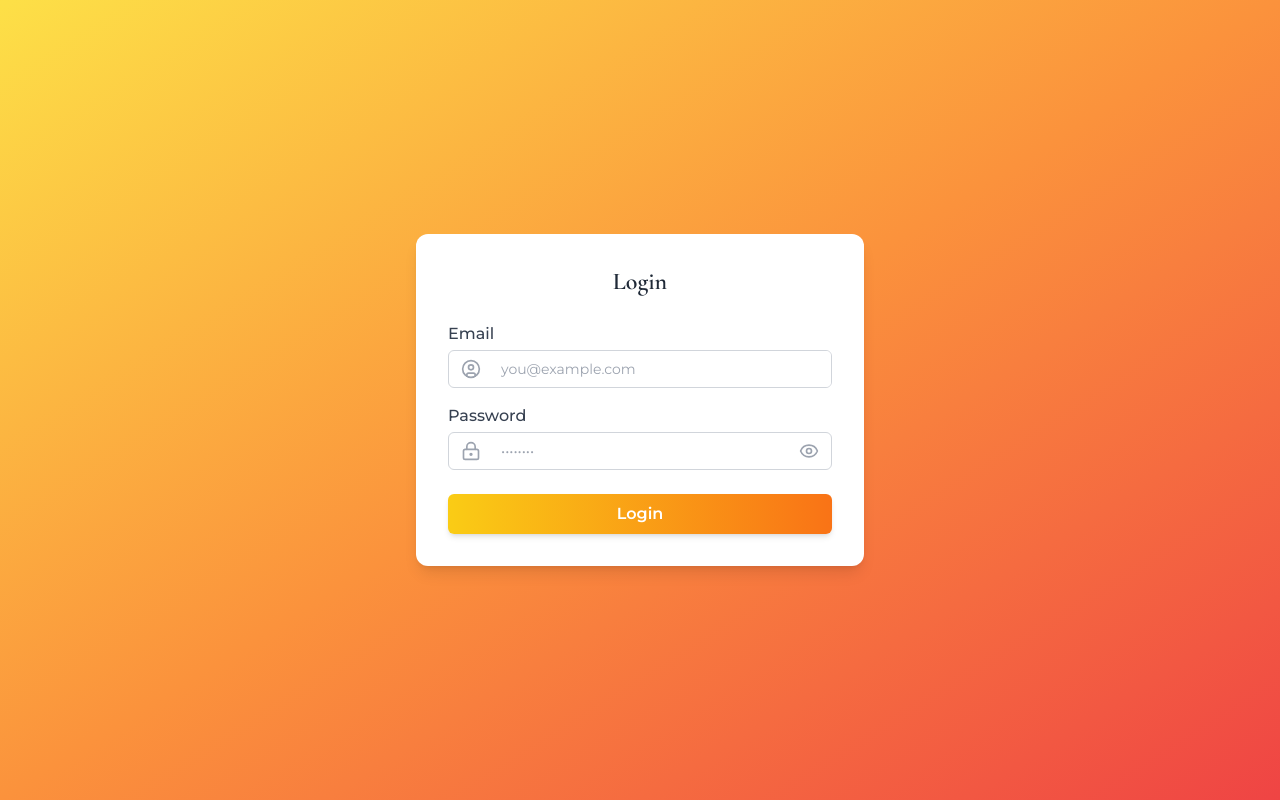
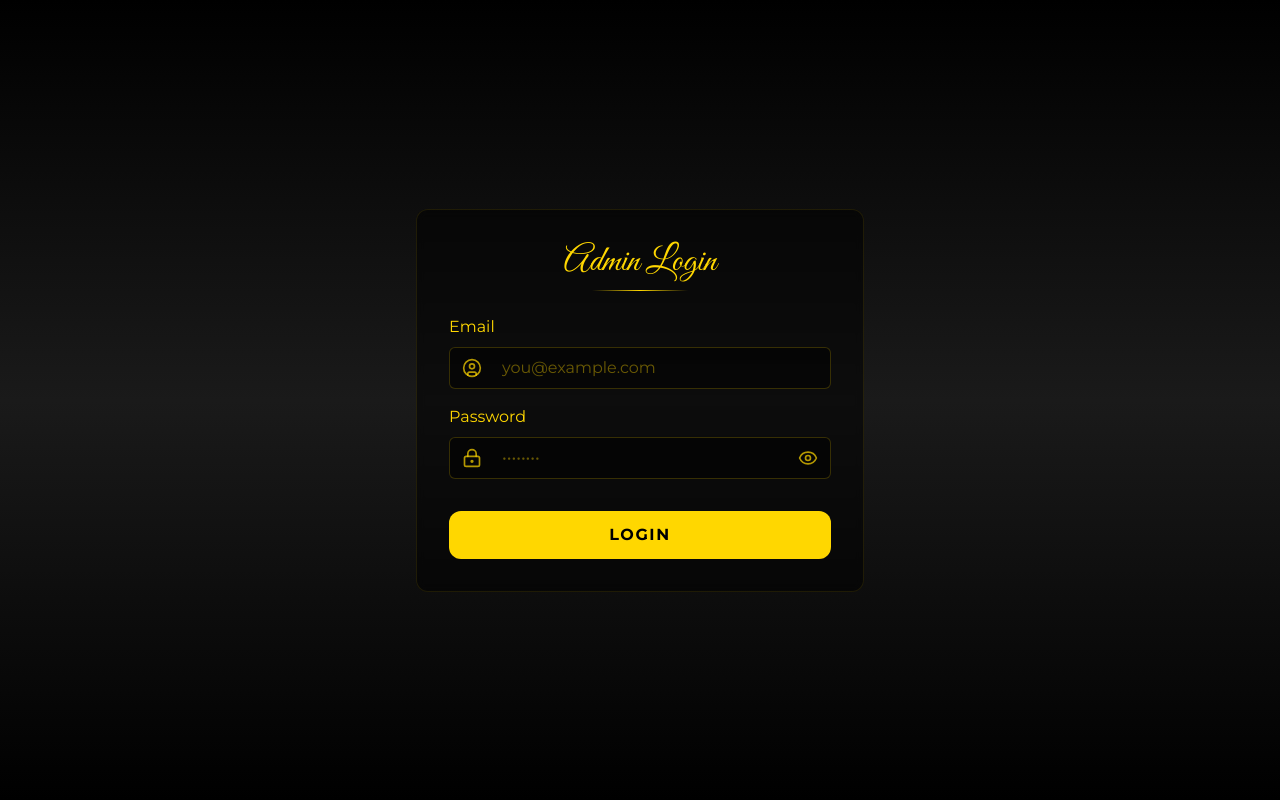
Before and after one commit to Apex10A/celebrating-aunty40, a Next.js app: page /admin/login in a window 1280 px wide. Built offline with nearby package versions, Linux system fonts and the light colour scheme.

Commit message:
fix: admin login page

```diff
--- a/src/pages/admin/login.tsx
+++ b/src/pages/admin/login.tsx
@@ -1,4 +1,4 @@
-import { label } from "framer-motion/client";
+import Head from "next/head";
 import { Eye, EyeOff, LockKeyholeIcon, UserCircle } from "lucide-react";
 import React, { useState } from "react";
 import { Credentials, Login } from "@/services/auth";
@@ -38,21 +38,24 @@ const LoginForm: React.FC = () => {
   };
 
   return (
-    <div className="min-h-screen flex items-center justify-center bg-gradient-to-br from-yellow-300 via-orange-400 to-red-500 px-4">
-      <div className="w-full max-w-md bg-white p-8 rounded-xl shadow-lg">
-        <h2 className="text-2xl font-semibold text-center text-gray-800 mb-6">
-          Login
-        </h2>
+    <>
+      <Head>
+        <title>Admin Login - 40 & 15 Years Celebration</title>
+        <meta name="description" content="Admin login for the celebration CMS" />
+        <meta name="viewport" content="width=device-width, initial-scale=1.0" />
+      </Head>
+      <div className="min-h-screen flex items-center justify-center bg-gradient-to-b from-black via-[#1a1a1a] to-black px-4">
+        <div className="w-full max-w-md bg-black/50 backdrop-blur-sm p-6 md:p-8 rounded-xl border border-[#FFD700]/10">
+          <h2 className="font-decorative text-3xl md:text-4xl text-[#FFD700] text-center mb-2">Admin Login</h2>
+          <div className="h-px w-24 mx-auto bg-gradient-to-r from-transparent via-[#FFD700] to-transparent mb-6"></div>
           <form onSubmit={handleLogin}>
             {/* Email Input */}
-          <div className="mb-4 relative">
-            <label
-              htmlFor="email"
-              className="block text-gray-700 font-medium mb-1">
+            <div className="mb-4">
+              <label htmlFor="email" className="block text-[#FFD700] mb-2 text-sm md:text-base">
                 Email
               </label>
-            <div className="flex items-center border border-gray-300 rounded-md overflow-hidden focus-within:ring-2 focus-within:ring-yellow-400">
-              <span className="px-3 text-gray-400">
+              <div className="flex items-center bg-black/50 border border-[#FFD700]/20 rounded-md overflow-hidden focus-within:border-[#FFD700] focus-within:ring-1 focus-within:ring-[#FFD700]">
+                <span className="px-3 text-[#FFD700]/70">
                   <UserCircle className="h-5 w-5" />
                 </span>
                 <input
@@ -60,7 +63,7 @@ const LoginForm: React.FC = () => {
                   id="email"
                   placeholder="you@example.com"
                   value={credentials ? credentials.email : ""}
-                className="w-full py-2 px-2 outline-none text-sm"
+                  className="w-full py-2 px-2 bg-transparent text-white placeholder:text-[#FFD700]/40 outline-none text-sm md:text-base"
                   onChange={(e) =>
                     setCredentials(
                       (curr) =>
@@ -76,21 +79,19 @@ const LoginForm: React.FC = () => {
             </div>
 
             {/* Password Input */}
-          <div className="mb-6 relative">
-            <label
-              htmlFor="password"
-              className="block text-gray-700 font-medium mb-1">
+            <div className="mb-6">
+              <label htmlFor="password" className="block text-[#FFD700] mb-2 text-sm md:text-base">
                 Password
               </label>
-            <div className="flex items-center border border-gray-300 rounded-md overflow-hidden focus-within:ring-2 focus-within:ring-yellow-400">
-              <span className="px-3 text-gray-400">
+              <div className="flex items-center bg-black/50 border border-[#FFD700]/20 rounded-md overflow-hidden focus-within:border-[#FFD700] focus-within:ring-1 focus-within:ring-[#FFD700]">
+                <span className="px-3 text-[#FFD700]/70">
                   <LockKeyholeIcon className="h-5 w-5" />
                 </span>
                 <input
                   type={showPassword ? "text" : "password"}
                   id="password"
                   placeholder="••••••••"
-                className="w-full py-2 px-2 outline-none text-sm"
+                  className="w-full py-2 px-2 bg-transparent text-white placeholder:text-[#FFD700]/40 outline-none text-sm md:text-base"
                   required
                   value={credentials ? credentials.password : ""}
                   onChange={(e) =>
@@ -106,12 +107,10 @@ const LoginForm: React.FC = () => {
                 <button
                   type="button"
                   onClick={togglePassword}
-                className="px-3 text-gray-400 hover:text-yellow-500 focus:outline-none">
-                {showPassword ? (
-                  <EyeOff className="h-5 w-5" />
-                ) : (
-                  <Eye className="h-5 w-5" />
-                )}
+                  className="px-3 text-[#FFD700]/70 hover:text-[#FFD700] focus:outline-none"
+                  aria-label={showPassword ? "Hide password" : "Show password"}
+                >
+                  {showPassword ? <EyeOff className="h-5 w-5" /> : <Eye className="h-5 w-5" />}
                 </button>
               </div>
             </div>
@@ -119,12 +118,14 @@ const LoginForm: React.FC = () => {
             {/* Submit Button */}
             <button
               type="submit"
-            className="w-full text-white font-semibold py-2 rounded-md shadow-md active:scale-95 transition-all duration-500 ease-in-out gradient-button">
+              className="w-full py-3 bg-[#FFD700] text-black rounded-xl hover:bg-[#FFD700]/90 transition-all duration-300 mt-2 disabled:opacity-50 disabled:cursor-not-allowed font-bold tracking-widest uppercase text-sm md:text-base"
+            >
               {isLoading ? "Loading..." : "Login"}
             </button>
           </form>
         </div>
       </div>
+    </>
   );
 };
 
--- a/src/pages/gallery.tsx
+++ b/src/pages/gallery.tsx
@@ -125,32 +125,33 @@ const GalleryPage = () => {
           name="description"
           content="Memory gallery from Funmbi's 40th Birthday and 15th Wedding Anniversary Celebration"
         />
+        <meta name="viewport" content="width=device-width, initial-scale=1.0" />
       </Head>
       <div className="min-h-screen bg-gradient-to-b from-black via-[#1a1a1a] to-black">
         <Navigation />
-        <div className="pt-32 pb-24 px-4">
+        <div className="pt-44 md:pt-[250px] pb-16 md:pb-24 px-4">
           <div className="max-w-7xl mx-auto">
             <motion.div
               initial={{ opacity: 0, y: 20 }}
               animate={{ opacity: 1, y: 0 }}
               transition={{ duration: 0.8 }}
-              className="text-center mb-12">
-              <h1 className="font-decorative text-5xl text-[#FFD700] mb-4">
+              className="text-center mb-8 md:mb-12">
+              <h1 className="font-decorative text-3xl md:text-5xl text-[#FFD700] mb-4">
                 Memory Gallery
               </h1>
               <div className="h-px w-32 sm:w-40 mx-auto bg-gradient-to-r from-transparent via-[#FFD700] to-transparent mb-6"></div>
-              <p className="text-lg sm:text-xl text-[#FFD700]/80 font-light tracking-wide">
+              <p className="text-gray-300 text-sm md:text-lg max-w-[70%] md:max-w-full mx-auto">
                 Relive the beautiful moments from our celebration
               </p>
             </motion.div>
 
             {/* Category Filter */}
-            <div className="flex flex-wrap justify-center gap-4 mb-12 sm:mb-16">
+            <div className="flex flex-wrap justify-center gap-3 md:gap-4 mb-8 md:mb-12">
               {categories?.map((category) => (
                 <button
                   key={category}
                   onClick={() => { setSelectedCategory(category); if (category !== "all") setUploadCategory(category); }}
-                  className={`px-6 py-3 rounded-full transition-all duration-300 font-medium ${
+                  className={`px-4 md:px-6 py-2 md:py-3 rounded-full transition-all duration-300 font-medium text-sm md:text-md ${
                     selectedCategory === category
                       ? "border-[#FFD700] bg-[#FFD700]/10"
                       : "border-[#FFD700]/30 hover:border-[#FFD700]/50"
@@ -161,16 +162,16 @@ const GalleryPage = () => {
             </div>
 
             {/* Upload Section */}
-            <div className="text-center mb-12 sm:mb-16">
+            <div className="text-center mb-8 sm:mb-12">
               <div className="bg-black/30 backdrop-blur-lg p-8 sm:p-12 rounded-2xl border border-[#FFD700]/10">
                 <div className="mb-4 text-[#FFD700]/80 text-sm">
                   Uploading to: <span className="text-[#FFD700] font-semibold">{uploadCategory}</span>
                 </div>
-                <span className="text-[#FFD700] text-4xl">📸</span>
-                <h3 className="text-2xl sm:text-3xl font-bold text-[#FFD700] mt-4 mb-2">
+                <span className="text-[#FFD700] text-3xl md:text-4xl">📸</span>
+                <h3 className="text-xl sm:text-2xl md:text-3xl font-bold text-[#FFD700] mt-4 mb-2">
                   Share Your Memories
                 </h3>
-                <p className="text-[#FFD700]/70 mb-6">
+                <p className="text-[#FFD700]/70 mb-4 md:mb-6 text-sm md:text-base">
                   Upload photos from the celebration to add to our gallery
                 </p>
                 <input
@@ -183,7 +184,7 @@ const GalleryPage = () => {
                 />
                 <label
                   htmlFor="image-upload"
-                  className="w-full py-4 border-dashed border-[#FFD700] border block mb-6 rounded-md bg-[#ddc74c34]">
+                  className="w-full py-3 md:py-4 border-dashed border-[#FFD700] border block mb-6 rounded-md bg-[#ddc74c34]">
                   {(uploadImage?.length ?? 0) === 0 ? (
                     <div className="h-full w-full flex items-center justify-center flex-col gap-2">
                       <FileImageIcon className="text-[#FFD700] w-9 h-9" />
@@ -212,7 +213,7 @@ const GalleryPage = () => {
                 </button>
               </div>
 
-              <div className="flex flex-row gap-6 mt-4 items-center">
+              <div className="flex flex-row gap-4 md:gap-6 mt-4 items-center">
                 <span className="text-xs md:text-sm text-[#FFD700]/70 -mt-2 block w-full">
                   Tip: The selected filter becomes your upload category, and changing the upload category updates the filter.
                 </span>
@@ -225,7 +226,8 @@ const GalleryPage = () => {
                   id="selectCategory"
                   value={uploadCategory}
                   onChange={(e) => { const v = e.target.value; setUploadCategory(v); setSelectedCategory(v); }}
-                  className="px-4 py-2 bg-black/50 border border-[#FFD700]/20 rounded-lg text-white focus:border-[#FFD700] focus:ring-1 focus:ring-[#FFD700] transition-all text-base">
+                  className="px-3 md:px-4 py-2 bg-black/50 border border-[#FFD700]/20 rounded-lg text-white focus:border-[#FFD700] focus:ring-1 focus:ring-[#FFD700] transition-all text-sm md:text-base"
+                >
                   {possibleCategories.map((item) => (
                     <option value={item} key={item}>
                       {item}
```
Lines whose indentation alone changed are shown as unchanged.
